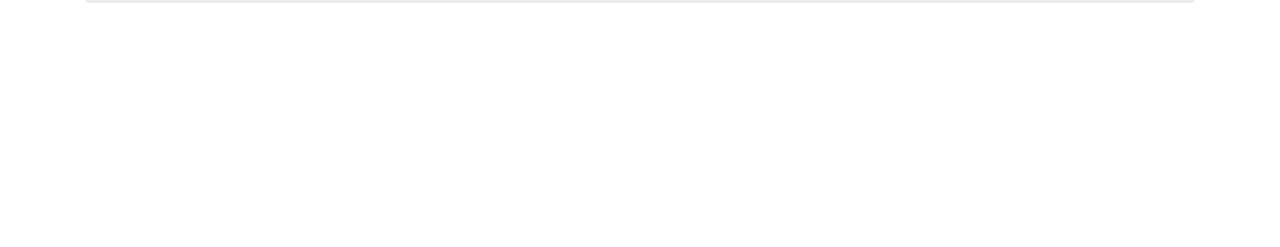
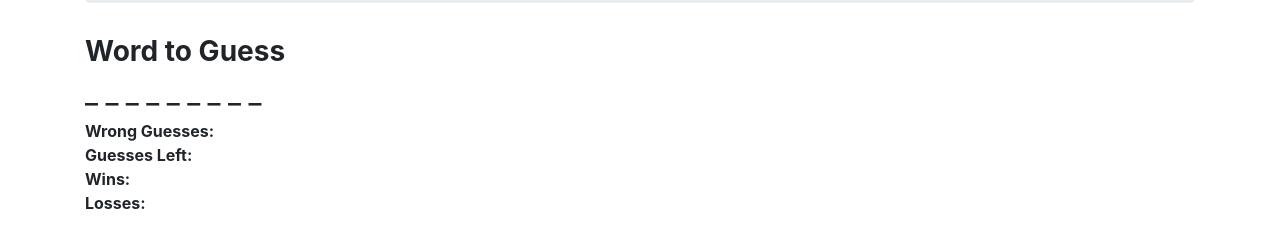
Before and after one commit to MalcolmMunroe42/hangmanP3, a plain HTML site: page index.html in a window 1280 px wide. Shown: the part 251-498 px from the top of the page. Drawn offline with nearby package versions, Linux system fonts and the light colour scheme.

Commit message:
finished html

```diff
--- a/index.html
+++ b/index.html
@@ -9,7 +9,6 @@
     <script src="https://stackpath.bootstrapcdn.com/bootstrap/4.1.3/js/bootstrap.min.js" integrity="sha384-ChfqqxuZUCnJSK3+MXmPNIyE6ZbWh2IMqE241rYiqJxyMiZ6OW/JmZQ5stwEULTy" crossorigin="anonymous"></script>
     <meta name="viewport" content="width=device-width, initial-scale=1">
     <link rel="stylesheet" type="text/css" media="screen" href="main.css" />
-    <script src="main.js"></script>
 </head>
 <body>
     <!-- Bootstrap Container will hold everything -->
@@ -22,6 +21,60 @@
                 <small>Click any letter to begin...</small>
             </div>
         </div>
+        <!--Game counters all held here. Panels are being used to hold various sections-->
+        <div class="row">
+            <div class="col-lg-12">
+
+                <!--First Panel: Holds the Word to Guess (blanks and guessed word)-->
+                <div class="panel panel-default">
+                    <div class="panel-heading">
+                        <h3 class="panel-title"><strong>Word to Guess</strong></h3>
+                    </div>
+                    <div class="panel-body">
+                        <!--This h3 section  called wordblanks is what we'll be replacing with letters as the user guesses.-->
+                        <h3 id="word-blanks">_ _ _ _ _ _ _ _ _</h3>
+                    </div>
+                </div>
+
+                <!--Second Panel: Holds the list of Wrong User Guesses-->
+                <div class="panel-default">
+                    <div class="panel-body">
+                        <!--This span section called userGuesses is where we will be dumpling the wrong guesses.-->
+                        <strong>Wrong Guesses: </strong> <span id="wrong-guesses"></span>
+                    </div>
+                </div>
+
+                <!--Third Panel: Holds the list of Wrong Guesses-->
+                <div class="panel-default">
+                    <div class="panel-body">
+                        <!--This span section called guessesLeft is where we will be dumpling the number of guesses left.-->
+                        <strong>Guesses Left: </strong> <span id="guesses-left"></span>
+                    </div>
+                </div>
+
+                <!--Fourth Panel: Holds the number of Wins-->
+                <div class="panel-default">
+                    <div class="panel-body">
+                        <!--This span is called winCounter and is where we will be dumpling the number of wins.-->
+                        <strong>Wins: </strong> <span id="win-counter"></span>
+                    </div>
+                </div>
+
+                <!--Fourth Panel: Holds the number of Losses-->
+                <div class="panel-default">
+                    <div class="panel-body">
+                        <!--This span is called lossCounter and is where we will be dumpling the number of losses.-->
+                        <strong>Losses: </strong> <span id="loss-counter"></span>
+                    </div>
+                </div>
+
+            </div>
+        </div>
+
     </div>
+
+    <!--Loaded at the bottom so it waits for the html content to display first. If you put this at the top it will crash because the html IDs won't exist yet-->
+    <script src="main.js"></script>
+
 </body>
 </html>
```
